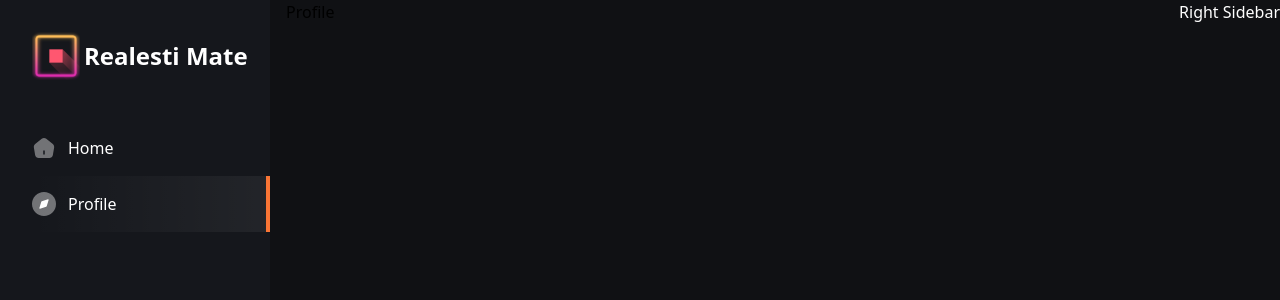
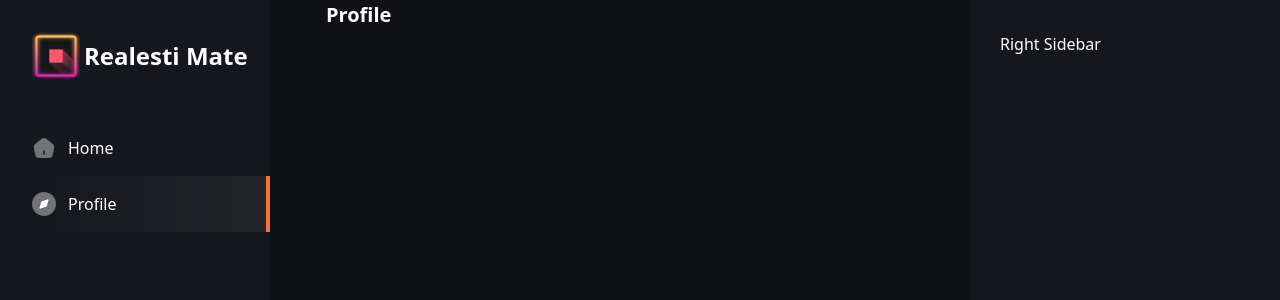
Before and after one commit to sudo-datluu/realesti-mate, a Next.js app in the folder web/: page /profile in a window 1280 px wide. Shown: the top 300 px of the page. Built offline with nearby package versions, Linux system fonts and the light colour scheme.

Commit message:
add right layout

```diff
--- a/web/app/(root)/layout.tsx
+++ b/web/app/(root)/layout.tsx
@@ -1,4 +1,5 @@
 import LeftSideBar from "@/components/LeftSideBar";
+import RightSideBar from "@/components/RightSideBar";
 import Image from "next/image";
 
 export default function RootLayout({
@@ -10,18 +11,18 @@ export default function RootLayout({
     <div className="relative flex flex-col">
         <main className="relative flex bg-black-3">
             <LeftSideBar />
-            <section className="flex min-h-screen flex-1 flex-col px-4 sm:px:14">
+            <section className="flex min-h-screen flex-1 flex-col px-4 sm:px-14">
               <div className="mx-auto flex w-full max-w-5xl flex-col max-sm:px-4">
                 <div className="flex h-16 items-center justify-between md:hidden">
                   <Image src="/icons/logo/android-chrome-192x192.png" alt='logo' width={48} height={48}/>
                   Movile Nav
                 </div>
-                <div className="flex hehe flex-col md:pb-14">
+                <div className="flex flex-col md:pb-14">
                   {children}
                 </div>
               </div>
             </section>
-            <p className="text-white-1"> Right Sidebar </p>
+            <RightSideBar />
         </main>
     </div>
   );
--- a/web/app/(root)/profile/page.tsx
+++ b/web/app/(root)/profile/page.tsx
@@ -2,7 +2,9 @@ import React from 'react'
 
 const Profile = () => {
   return (
-    <div>Profile</div>
+    <div>
+      <h1 className='text-20 font-bold text-white-1'>Profile</h1>
+    </div>
   )
 }
 
--- /dev/null
+++ b/web/components/RightSideBar.tsx
@@ -0,0 +1,11 @@
+import React from 'react'
+
+const RightSideBar = () => {
+  return (
+    <section className='right_sidebar'>
+        <p className="text-white-1"> Right Sidebar </p>
+    </section>
+  )
+}
+
+export default RightSideBar
```
